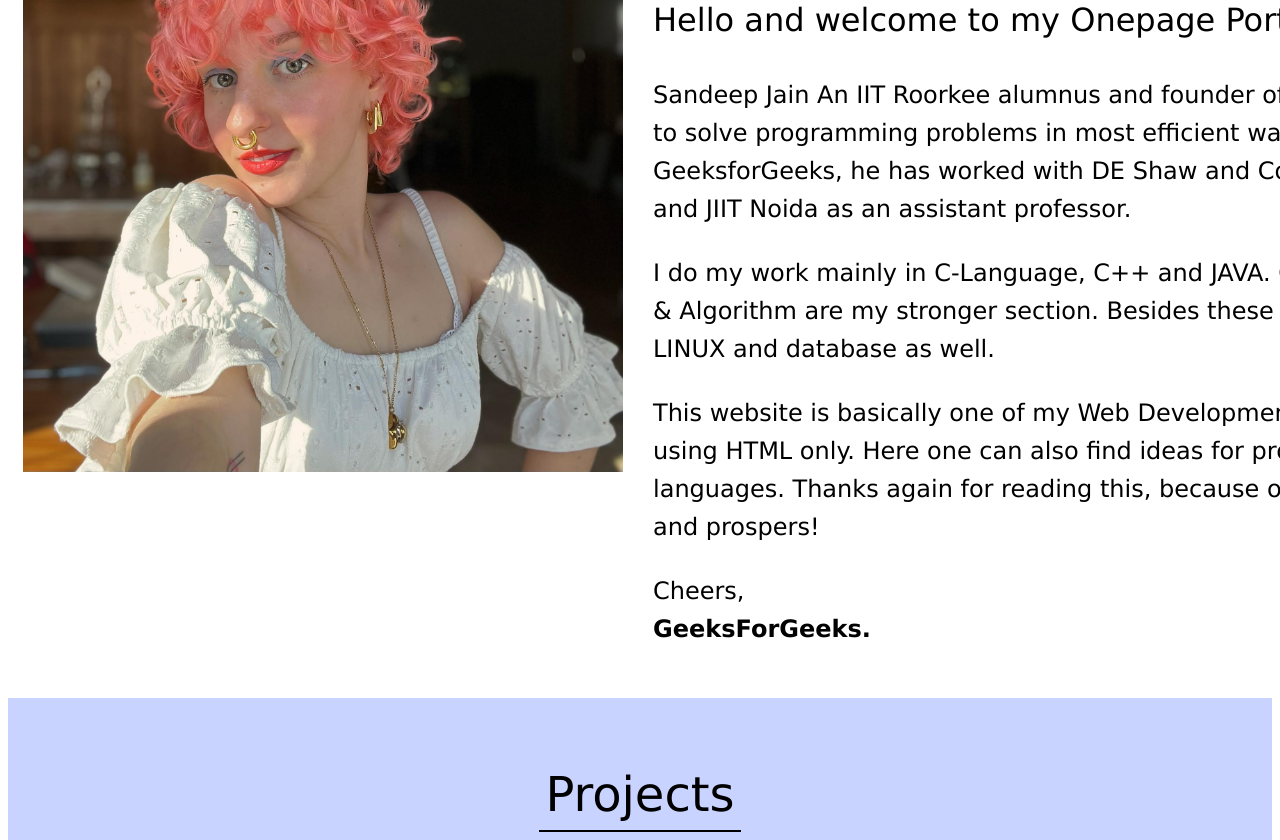
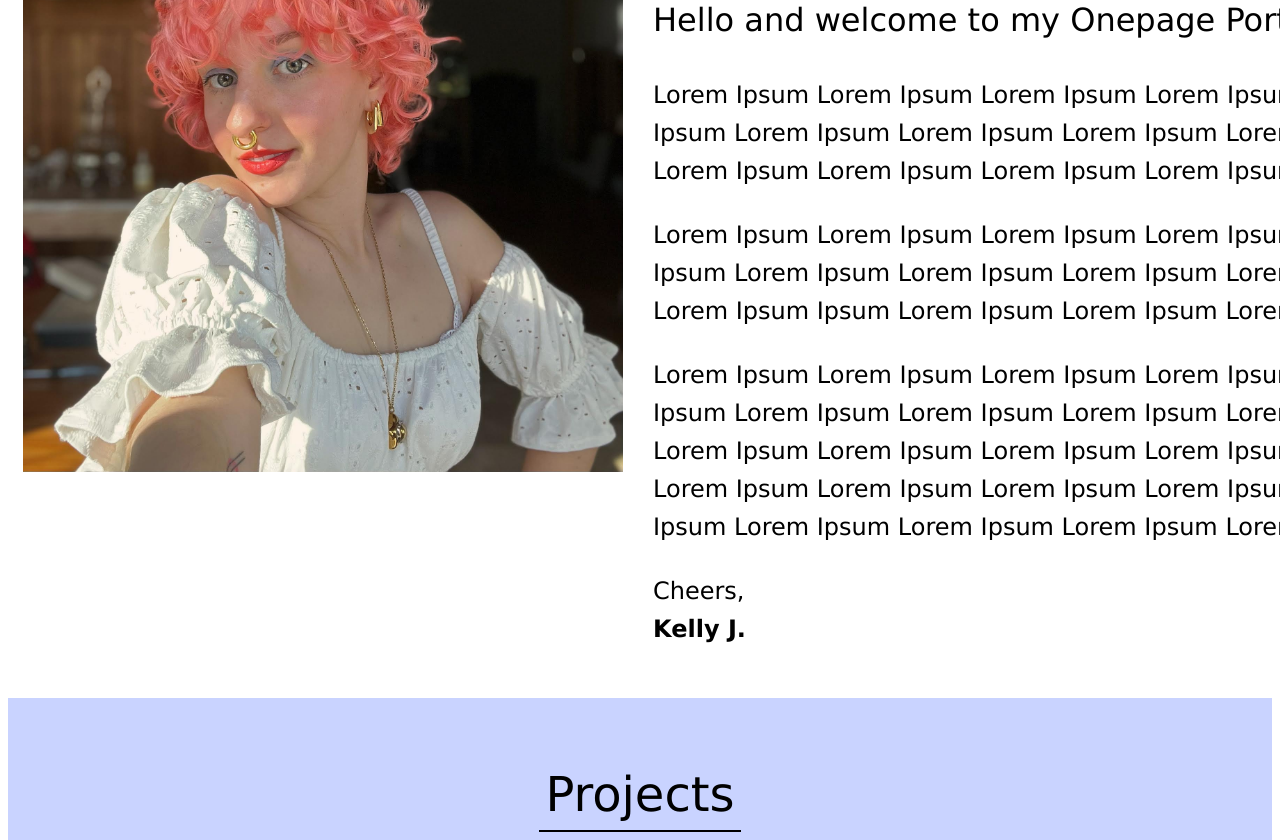
Before and after one commit to KellyJewell13/UX_UI_HW_19, a plain HTML site: page index.html in a window 1280 px wide. Shown: the part 396-1236 px from the top of the page. Drawn offline with Linux system fonts and the light colour scheme.

Commit message:
update thursday night

```diff
--- a/index.html
+++ b/index.html
@@ -106,36 +106,25 @@
                                 <hr color="white">
                                 <font face="Verdana" size="5"
                                 color="black">
-                                Sandeep Jain An IIT Roorkee alumnus
-                                and founder of GeeksforGeeks. He
-                                loves to solve programming problems
-                                in most efficient ways. Apart from
-                                GeeksforGeeks, he has worked with
-                                DE Shaw and Co. as a software
-                                developer and JIIT Noida as an
-                                assistant professor.
+                                Lorem Ipsum Lorem Ipsum Lorem Ipsum Lorem Ipsum Lorem
+                                Ipsum Lorem Ipsum Lorem Ipsum Lorem Ipsum Lorem Ipsum
+                                Lorem Ipsum Lorem Ipsum Lorem Ipsum Lorem Ipsum Lorem
+                                Ipsum Lorem Ipsum Lorem Ipsum Lorem
                                 <hr color="white">
 
-                                I do my work mainly in C-Language,
-                                C++ and JAVA. C++ and Data Structure
-                                & Algorithm are my stronger section.
-                                Besides these I know Web Development,
-                                LINUX and database as well.
+                                Lorem Ipsum Lorem Ipsum Lorem Ipsum Lorem Ipsum Lorem
+                                Ipsum Lorem Ipsum Lorem Ipsum Lorem Ipsum Lorem Ipsum Lorem Ipsum Lorem Ipsum Lorem Ipsum
+                                Ipsum Lorem Ipsum Lorem Ipsum Lorem Ipsum Lorem Ipsum
                                 <hr color="white">
 
-                                This website is basically one of my
-                                Web Development project which is
-                                built using HTML only.
-                                Here one can also find ideas for
-                                projects in different languages.
-
-                                Thanks again for reading this,
-                                because of people like you, it
-                                exists and prospers!
+                               Lorem Ipsum Lorem Ipsum Lorem Ipsum Lorem Ipsum Lorem
+                               Ipsum Lorem Ipsum Lorem Ipsum Lorem Ipsum Lorem Ipsum
+                               Lorem Ipsum Lorem Ipsum Lorem Ipsum Lorem Ipsum Lorem Ipsum  Lorem Ipsum Lorem Ipsum Lorem
+                               Lorem Ipsum Lorem Ipsum Lorem Ipsum Lorem Ipsum Lorem Ipsum Lorem Ipsum Lorem Ipsum Lorem Ipsum Lorem Ipsum Lorem Ipsum Lorem Ipsum
                                 <hr color="white">
                                 Cheers,
                                 <br>
-                                <b>GeeksForGeeks.</b>
+                                <b>Kelly J.</b>
                             </font>
 
                         </td>
```
Also changed, not shown: CSS/style.css (deleted).
